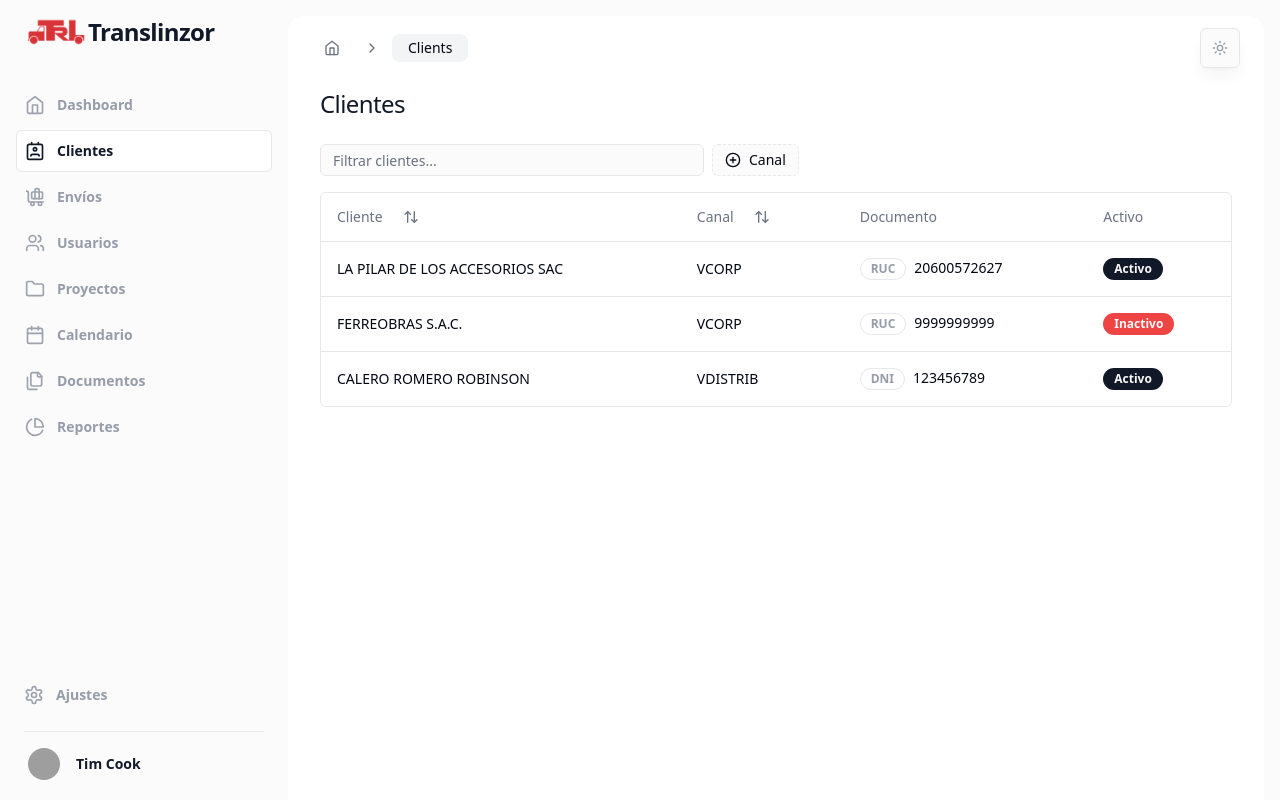
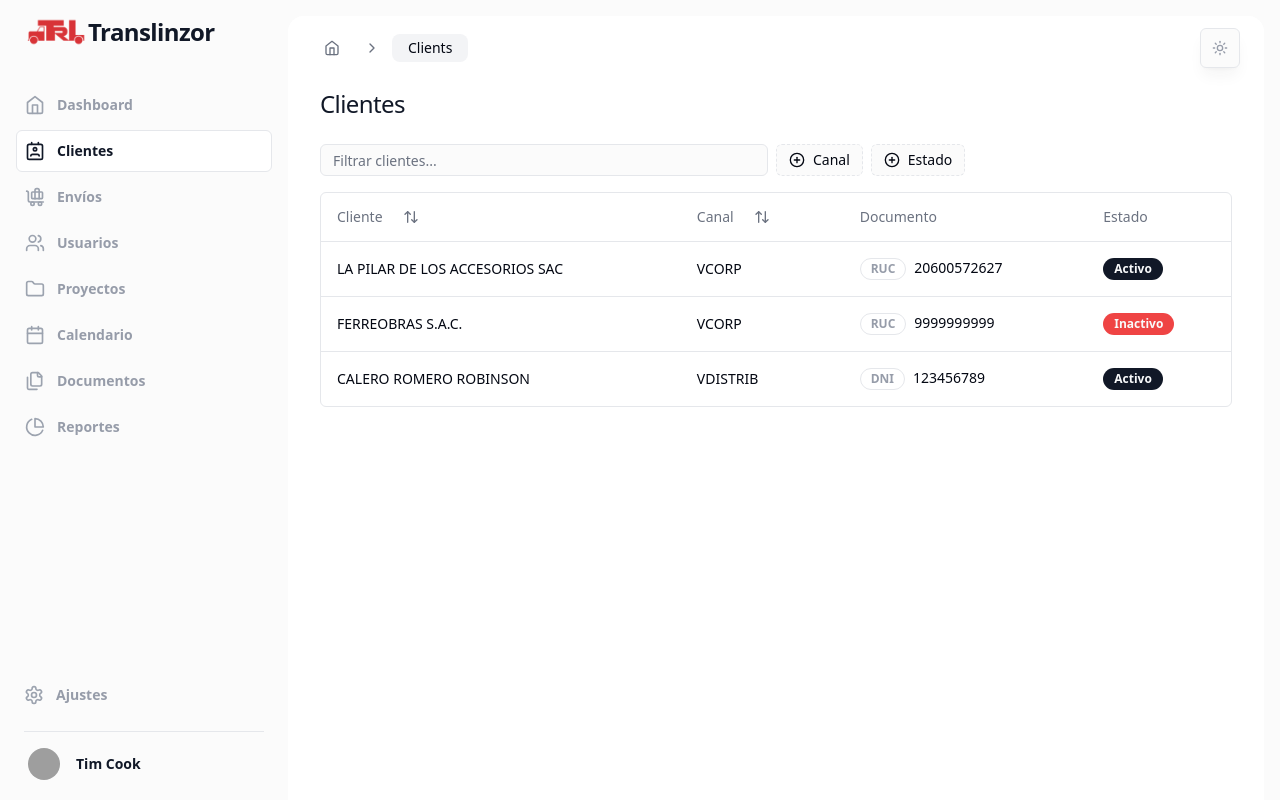
Before and after one commit to paolorossig/translinzor, a Next.js app: page /clients in a window 1280 px wide. Built offline with nearby package versions, Linux system fonts and the light colour scheme; grey boxes are pictures that could not be loaded.

Commit message:
refactor: client status and data table mobile view

```diff
--- a/src/app/(dashboard)/clients/columns.tsx
+++ b/src/app/(dashboard)/clients/columns.tsx
@@ -5,7 +5,7 @@ import { ArrowUpDownIcon } from 'lucide-react'
 
 import { Badge } from '@/components/ui/badge'
 import { Button } from '@/components/ui/button'
-import { type Client } from '@/lib/data'
+import { statusOptions, type Client } from '@/lib/data'
 
 export const columns: ColumnDef<Client>[] = [
   {
@@ -38,14 +38,21 @@ export const columns: ColumnDef<Client>[] = [
     },
   },
   {
-    accessorKey: 'isActive',
-    header: 'Activo',
+    accessorKey: 'status',
+    header: 'Estado',
     cell: ({ row }) => {
+      const status = statusOptions.find(
+        (status) => status.value === row.getValue('status'),
+      )
+
       return (
-        <Badge variant={row.original.isActive ? 'default' : 'destructive'}>
-          {row.original.isActive ? 'Activo' : 'Inactivo'}
+        <Badge variant={status?.value === 'active' ? 'default' : 'destructive'}>
+          {status?.label}
         </Badge>
       )
+    },
+    filterFn: (row, id, value) => {
+      return value.includes(row.getValue(id))
     },
   },
 ]
--- a/src/app/(dashboard)/clients/page.tsx
+++ b/src/app/(dashboard)/clients/page.tsx
@@ -5,7 +5,7 @@ import {
   DataTableHeader,
   DataTableWrapper,
 } from '@/components/ui/data-table'
-import { channelOptions, clients, type Client } from '@/lib/data'
+import { channelOptions, clients, statusOptions, type Client } from '@/lib/data'
 import { wait } from '@/lib/utils'
 
 import { columns } from './columns'
@@ -30,11 +30,18 @@ export default async function ClientsPage() {
               columnName="name"
               placeholder="Filtrar clientes..."
             />
-            <DataTableFacetedFilter
-              columnName="channel"
-              title="Canal"
-              options={channelOptions}
-            />
+            <div className="flex w-full space-x-2">
+              <DataTableFacetedFilter
+                columnName="channel"
+                title="Canal"
+                options={channelOptions}
+              />
+              <DataTableFacetedFilter
+                columnName="status"
+                title="Estado"
+                options={statusOptions}
+              />
+            </div>
           </DataTableHeader>
           <DataTable />
         </DataTableWrapper>
--- a/src/components/ui/data-table.tsx
+++ b/src/components/ui/data-table.tsx
@@ -105,7 +105,7 @@ export function DataTableHeader({
 
   return (
     <div className="flex items-center justify-between py-4">
-      <div className="flex flex-1 items-center space-x-2">
+      <div className="flex flex-1 flex-col items-center gap-2 sm:flex-row">
         {children}
         {isFiltered && (
           <Button
@@ -139,7 +139,7 @@ export function DataTableFilterInput({
     <Input
       value={(column?.getFilterValue() as string) ?? ''}
       onChange={(event) => column?.setFilterValue(event.target.value)}
-      className={cn('h-8 max-w-sm', className)}
+      className={cn('h-8 sm:max-w-md', className)}
       {...props}
     />
   )
--- a/src/lib/data.ts
+++ b/src/lib/data.ts
@@ -6,7 +6,7 @@ export type Client = {
   documentNumber: number
   address: string
   district: string
-  isActive: boolean
+  status: 'active' | 'inactive'
 }
 
 export const clients: Client[] = [
@@ -18,7 +18,7 @@ export const clients: Client[] = [
     documentNumber: 20600572627,
     address: 'AV. LOS FRUTALES 220 URB. LA CAPILLA - CALLAO',
     district: 'Callao',
-    isActive: true,
+    status: 'active',
   },
   {
     id: 2,
@@ -28,7 +28,7 @@ export const clients: Client[] = [
     documentNumber: 9999999999,
     address: 'JR. LOS HUANCAS 145 - CHORRILLOS',
     district: 'Chorrillos',
-    isActive: false,
+    status: 'inactive',
   },
   {
     id: 3,
@@ -38,7 +38,7 @@ export const clients: Client[] = [
     documentNumber: 123456789,
     address: 'AV. BASIL 1020 - PUEBLO LIBRE',
     district: 'Pueblo Libre',
-    isActive: true,
+    status: 'active',
   },
 ]
 
@@ -46,3 +46,8 @@ export const channelOptions = [
   { label: 'VCORP', value: 'VCORP' },
   { label: 'VDISTRIB', value: 'VDISTRIB' },
 ]
+
+export const statusOptions = [
+  { label: 'Activo', value: 'active' },
+  { label: 'Inactivo', value: 'inactive' },
+]
```
